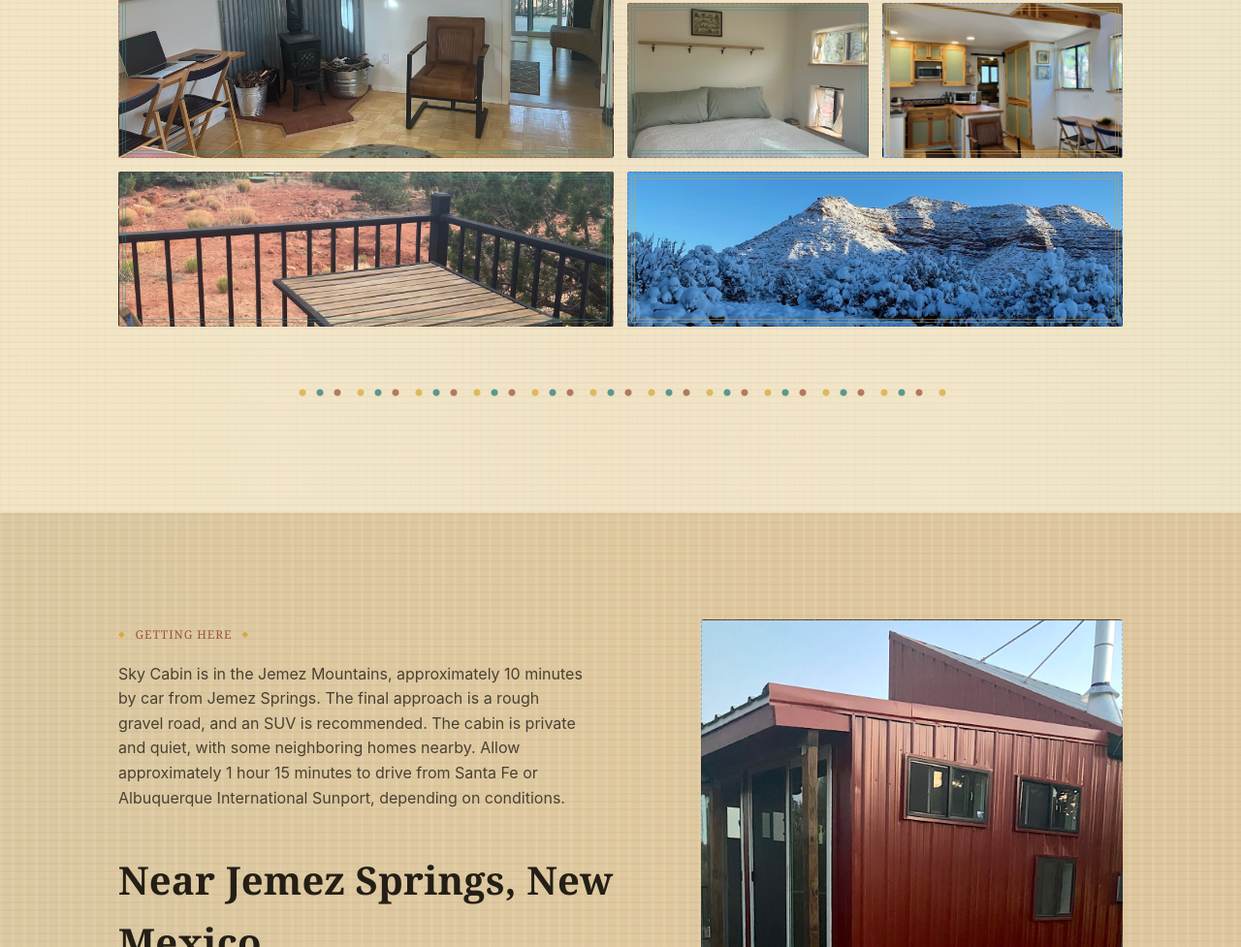
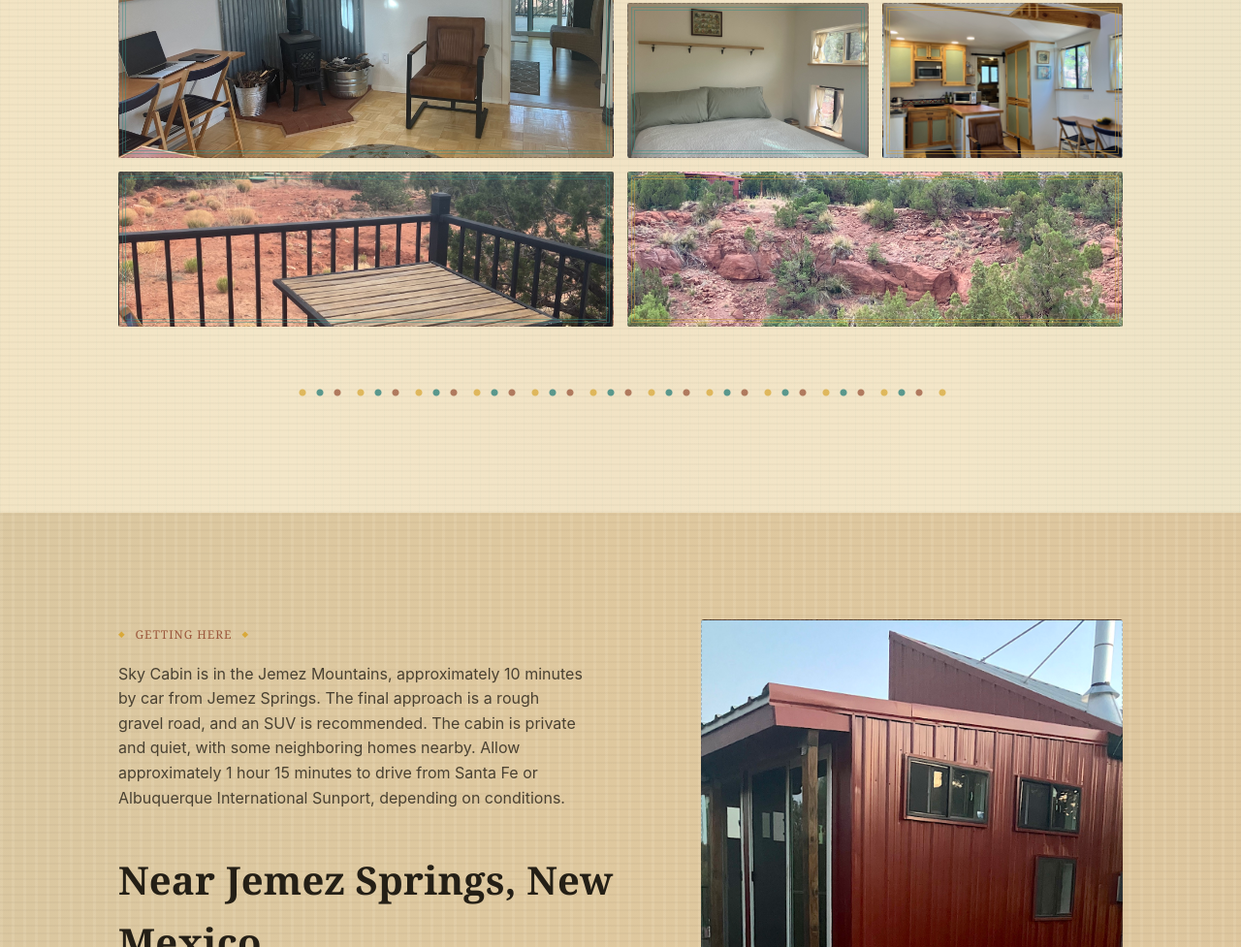
Before and after one commit to peterbonos-bot/cabin-new-mexico, a plain HTML site: page index.html in a window 1280 px wide. Shown: the part 3271-4248 px from the top of the page at 97% size. Drawn offline with Linux system fonts and the light colour scheme.

Commit message:
Feature new cabin and mountain photograph on homepage gallery

```diff
--- a/index.html
+++ b/index.html
@@ -1317,7 +1317,7 @@
       <a class="photo g3 real-photo gallery-zoom" href="images/Bed.jpeg" data-caption="Sky Cabin bedroom" aria-label="Enlarge: Sky Cabin bedroom" style="background-image:url('images/Bed.jpeg'); background-position:center;"></a>
       <a class="photo g4 real-photo gallery-zoom" href="images/KitchenDiningRoom.jpeg" data-caption="Kitchen and dining area" aria-label="Enlarge: Kitchen and dining area" style="background-image:url('images/KitchenDiningRoom.jpeg'); background-position:center;"></a>
       <a class="photo g5 real-photo gallery-zoom" href="images/Outdoor%20Table.jpeg" data-caption="Outdoor dining table" aria-label="Enlarge: Outdoor dining table" style="background-image:url('images/Outdoor%20Table.jpeg'); background-position:center;"></a>
-      <a class="photo g6 real-photo gallery-zoom" href="images/JemezMtsWinter.jpeg" data-caption="Jemez Mountains in winter" aria-label="Enlarge: Jemez Mountains in winter" style="background-image:url('images/JemezMtsWinter.jpeg'); background-position:center;"></a>
+      <a class="photo g6 real-photo gallery-zoom" href="images/Cabin%2BMountain.jpeg" data-caption="Cabin and mountain view" aria-label="Enlarge: Cabin and mountain view" style="background-image:url('images/Cabin%2BMountain.jpeg'); background-position:center;"></a>
     </div>
   </div>
 </section>
```
